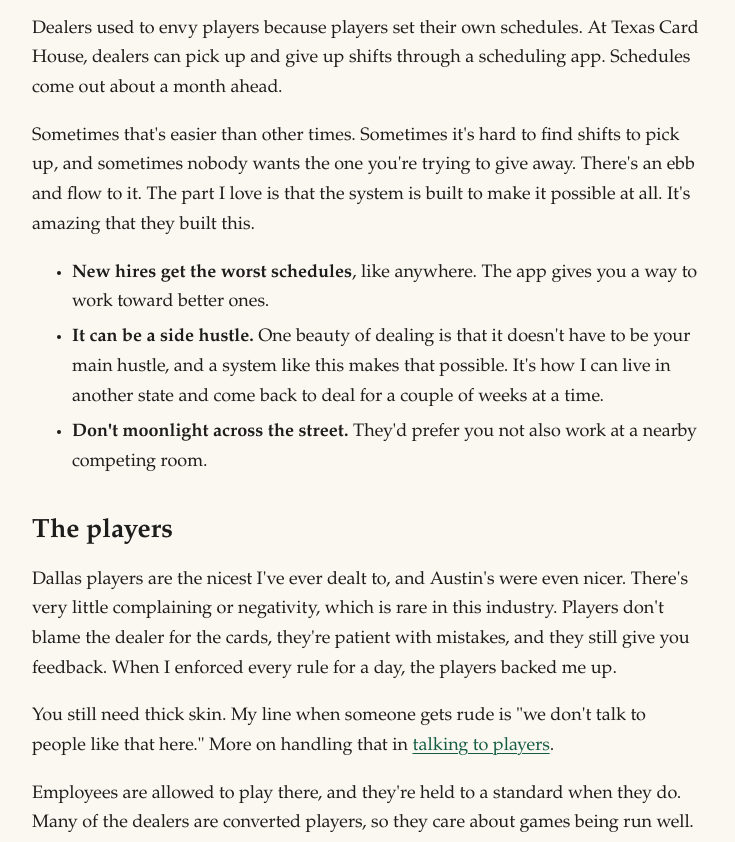
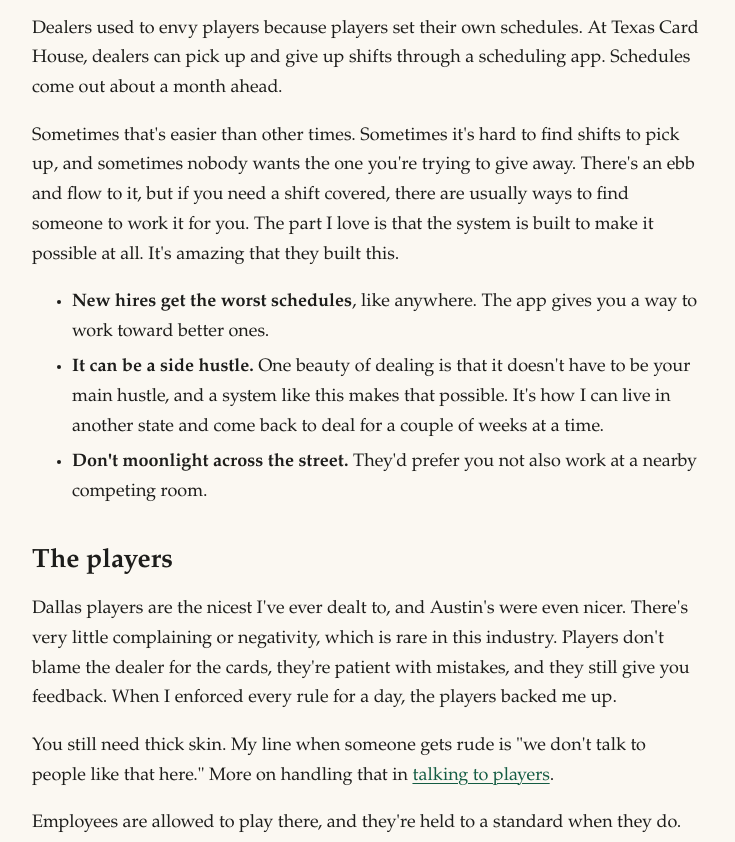
Before and after one commit to Jerseymatch/tpd-learn-site, a plain HTML site: page career/texas-card-house/index.html in a window 1280 px wide. Shown: the part 7930-8772 px from the top of the page, without its empty margins (100-835 px from the left). Drawn offline with Linux system fonts and the light colour scheme.

Commit message:
TCH shifts: there are usually ways to get a shift covered (Marc, Nov 17)
Co-Authored-By: Claude Opus 5.5 <noreply@anthropic.com>
Claude-Session: https://claude.ai/code/session_01Vf4Jdopbpyxgg3rZryJPUR

```diff
--- a/career/texas-card-house/index.html
+++ b/career/texas-card-house/index.html
@@ -251,7 +251,7 @@
 
 <h2 id="shifts">Picking up and giving up shifts</h2>
 <p>Dealers used to envy players because players set their own schedules. At Texas Card House, dealers can pick up and give up shifts through a scheduling app. Schedules come out about a month ahead.</p>
-<p>Sometimes that's easier than other times. Sometimes it's hard to find shifts to pick up, and sometimes nobody wants the one you're trying to give away. There's an ebb and flow to it. The part I love is that the system is built to make it possible at all. It's amazing that they built this.</p>
+<p>Sometimes that's easier than other times. Sometimes it's hard to find shifts to pick up, and sometimes nobody wants the one you're trying to give away. There's an ebb and flow to it, but if you need a shift covered, there are usually ways to find someone to work it for you. The part I love is that the system is built to make it possible at all. It's amazing that they built this.</p>
 <ul>
   <li><strong>New hires get the worst schedules</strong>, like anywhere. The app gives you a way to work toward better ones.</li>
   <li><strong>It can be a side hustle.</strong> One beauty of dealing is that it doesn't have to be your main hustle, and a system like this makes that possible. It's how I can live in another state and come back to deal for a couple of weeks at a time.</li>
```
Also changed, not shown: src/pages/career/texas-card-house.html (+1 -1 lines).
